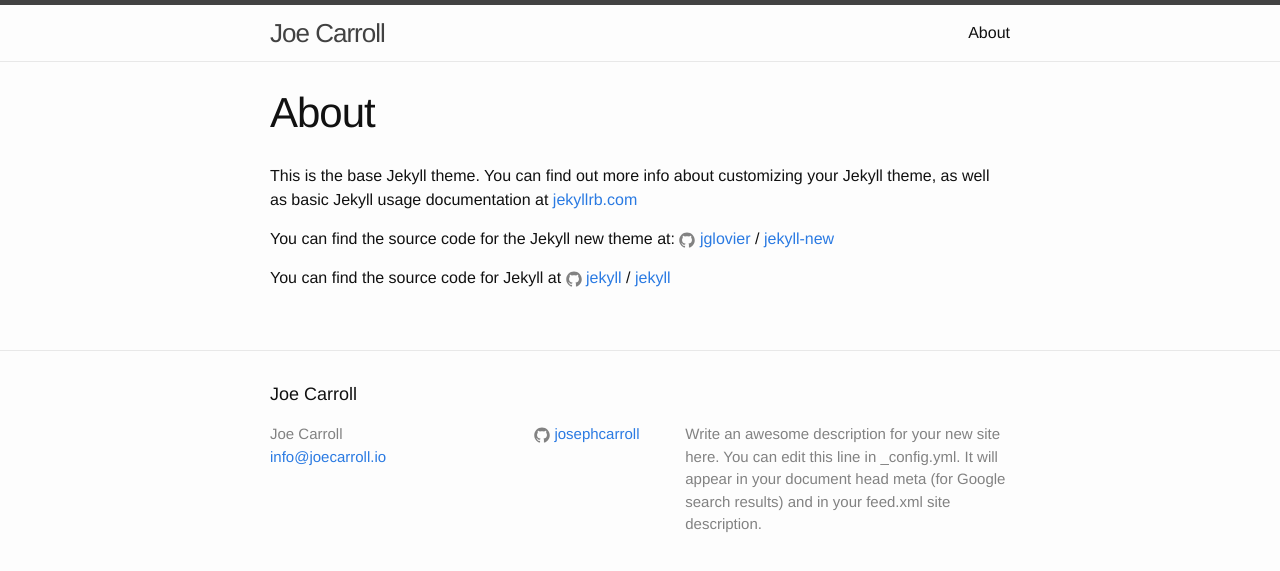
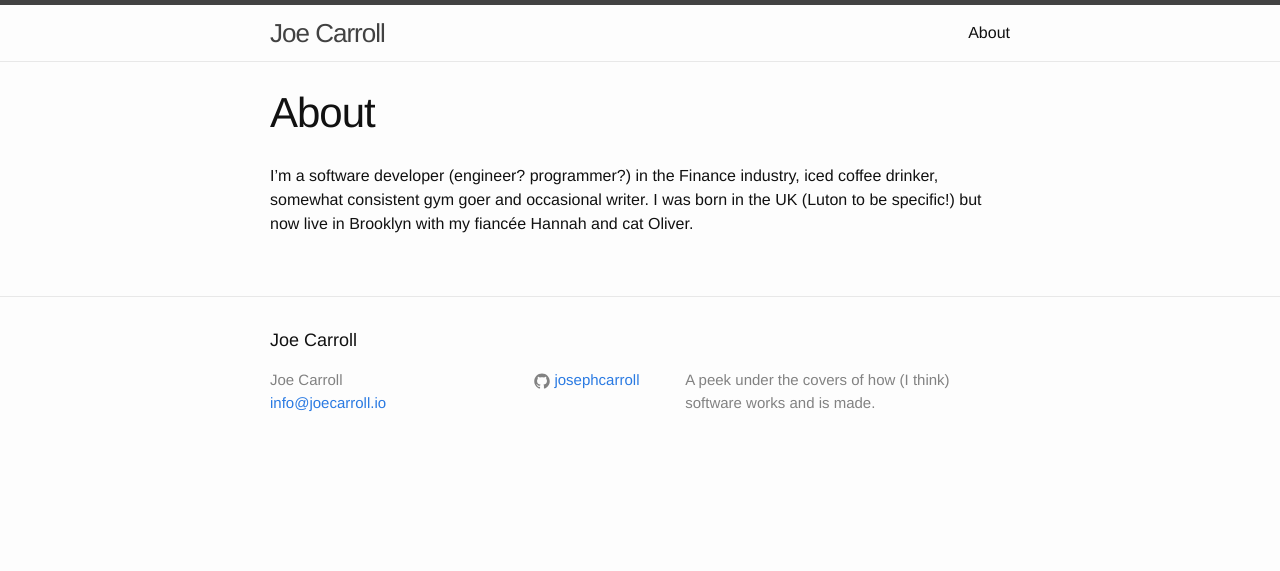
Before and after one commit to josephcarroll/josephcarroll.github.io, a Jekyll site: the page built from about.md, in a window 1280 px wide. Shown: the top 571 px of the page. Built offline with Jekyll 4.4.1, drawn with Linux system fonts in a browser that asks for light colours.

```diff
--- a/_config.yml
+++ b/_config.yml
@@ -8,10 +8,7 @@
 # Site settings
 title: Joe Carroll
 email: info@joecarroll.io
-description: > # this means to ignore newlines until "baseurl:"
-  Write an awesome description for your new site here. You can edit this
-  line in _config.yml. It will appear in your document head meta (for
-  Google search results) and in your feed.xml site description.
+description: A peek under the covers of how (I think) software works and is made.
 baseurl: "" # the subpath of your site, e.g. /blog
 url: "http://joecarroll.io" # the base hostname & protocol for your site
 twitter_username:
--- a/about.md
+++ b/about.md
@@ -4,12 +4,4 @@ title: About
 permalink: /about/
 ---
 
-This is the base Jekyll theme. You can find out more info about customizing your Jekyll theme, as well as basic Jekyll usage documentation at [jekyllrb.com](http://jekyllrb.com/)
-
-You can find the source code for the Jekyll new theme at:
-{% include icon-github.html username="jglovier" %} /
-[jekyll-new](https://github.com/jglovier/jekyll-new)
-
-You can find the source code for Jekyll at
-{% include icon-github.html username="jekyll" %} /
-[jekyll](https://github.com/jekyll/jekyll)
+I'm a software developer (engineer? programmer?) in the Finance industry, iced coffee drinker, somewhat consistent gym goer and occasional writer. I was born in the UK (Luton to be specific!) but now live in Brooklyn with my fiancée Hannah and cat Oliver.
```
Also changed, not shown: _posts/2016-05-08-welcome-to-jekyll.markdown (deleted, +0 -25 lines), _posts/2016-05-14-a-litmus-test.markdown (added, +84 -0 lines).
